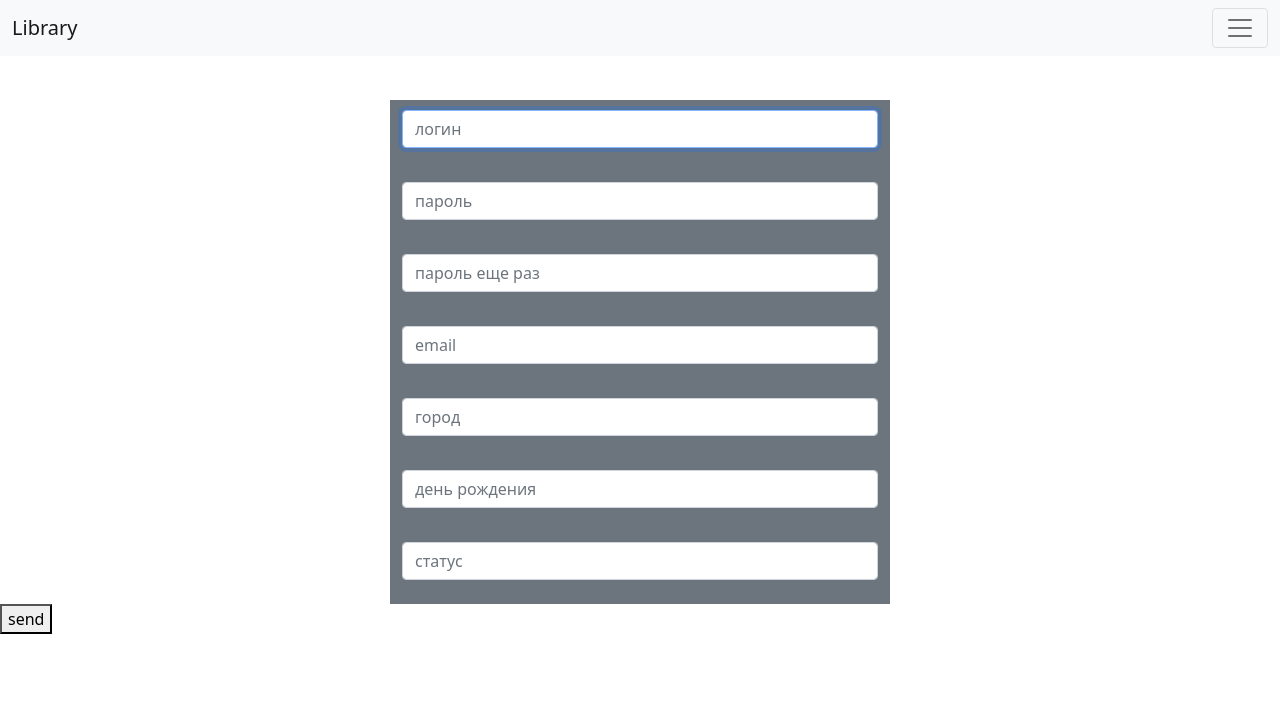
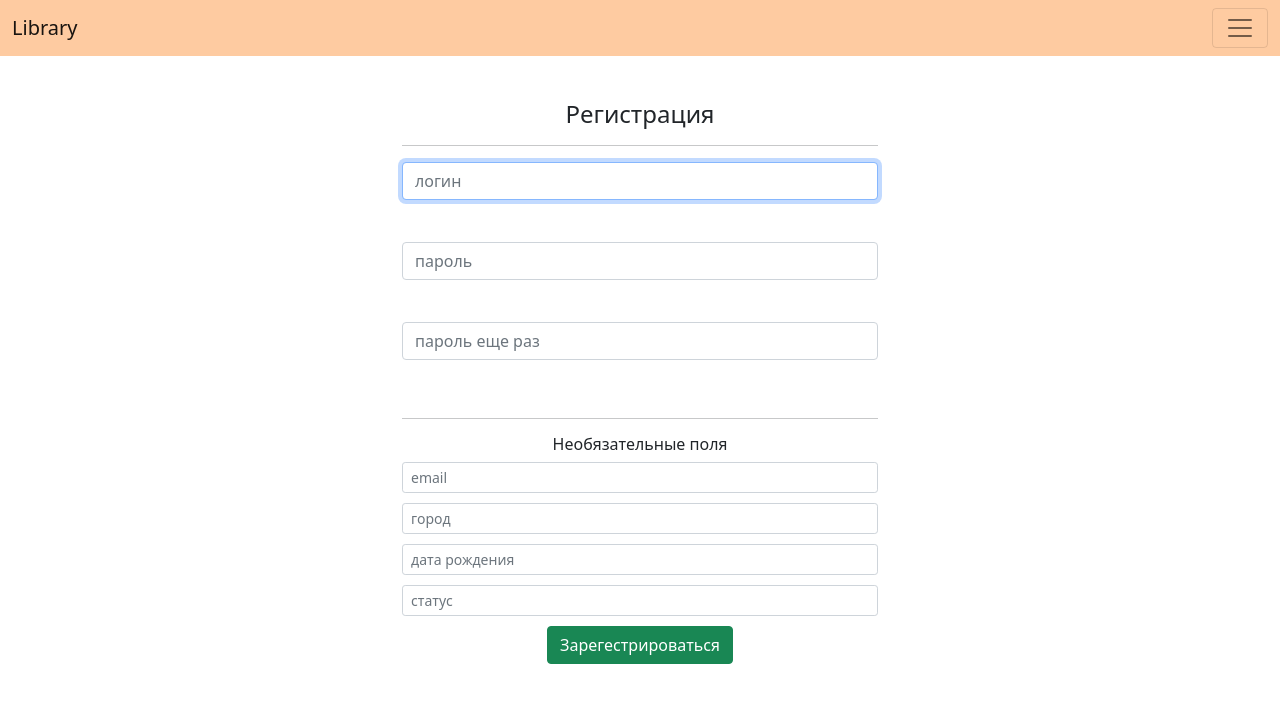
Before and after one commit to Barashov/library, a Django app: page /accounts/signup in a window 1280 px wide. Shown: the top 703 px of the page. Run offline with Django 3.2, Linux system fonts and the light colour scheme.

Commit message:
creating design

```diff
--- a/library/accounts/forms.py
+++ b/library/accounts/forms.py
@@ -1,3 +1,4 @@
+
 from django import forms
 from django.contrib.auth.forms import UserCreationForm, AuthenticationForm
 from .models import User
@@ -6,7 +7,7 @@ class CustomUserCreationForm(UserCreationForm):
     class Meta:
         fields = ('username', 'password1', 'password2', 'email', 'city', 'birthday', 'status')
         model = User
-    username = forms.CharField(widget=forms.TextInput(attrs={'class': 'form-control',
+    username = forms.CharField(widget=forms.TextInput(attrs={'class': 'form-control ',
                                                              'placeholder': 'логин'}))
     password1 = forms.CharField(widget=forms.PasswordInput(attrs={'class': 'form-control',
                                                              'placeholder': 'пароль'}))
@@ -14,16 +15,16 @@ class CustomUserCreationForm(UserCreationForm):
     password2 = forms.CharField(widget=forms.PasswordInput(attrs={'class': 'form-control',
                                                              'placeholder': 'пароль еще раз'}))
 
-    email = forms.EmailField(required=False, widget=forms.EmailInput(attrs={'class': 'form-control',
+    email = forms.EmailField(required=False, widget=forms.EmailInput(attrs={'class': 'form-control form-control-sm',
                                                              'placeholder': 'email'}))
 
-    city = forms.CharField(required=False, widget=forms.TextInput(attrs={'class': 'form-control',
+    city = forms.CharField(required=False, widget=forms.TextInput(attrs={'class': 'form-control form-control-sm',
                                                              'placeholder': 'город'}))
 
-    birthday = forms.DateField(required=False, widget=forms.DateInput(attrs={'class': 'form-control',
-                                                             'placeholder': 'день рождения'}))
+    birthday = forms.DateField(required=False, widget=forms.DateInput(attrs={'class': 'form-control form-control-sm',
+                                                             'placeholder': 'дата рождения'}))
 
-    status = forms.CharField(required=False, widget=forms.TextInput(attrs={'class': 'form-control',
+    status = forms.CharField(required=False, widget=forms.TextInput(attrs={'class': 'form-control form-control-sm',
                                                              'placeholder': 'статус'}))
     def __init__(self, *args, **kwargs):
         super().__init__(*args, **kwargs)
@@ -31,5 +32,7 @@ class CustomUserCreationForm(UserCreationForm):
 
 
 class CustomAuthenticationForm(AuthenticationForm, forms.Form):
-    username = forms.CharField()
-    password = forms.PasswordInput()
+    username = forms.CharField(widget=forms.TextInput(attrs={'class': 'form-control',
+                                                             'placeholder': 'логин'}))
+    password = forms.CharField(widget=forms.PasswordInput(attrs={'class': 'form-control',
+                                                                 'placeholder': 'пароль'}))
--- a/library/accounts/templates/signup.html
+++ b/library/accounts/templates/signup.html
@@ -1,20 +1,57 @@
 {% extends 'base.html' %}
+{% load static %}
+{% block head %}
+<style>
+.errorlist li {
+    list-style-type: none;
+}
+</style>
+{% endblock head %}
+
 
 {% block content %}
 <div style='margin-top: 100px;'  ></div>
 <form action="{% url 'signup' %}" method="post">
     {% csrf_token %}
-    <div class="container bg-secondary" style='max-width: 500px;'>
-        {% for field in form %}
+    <div class="container" style='max-width: 500px;'>
+
+        <h4 class="text-center">Регистрация</h4>
+        <hr>
+
+        <div style='height: 80px;'>
+            {{form.username}}
+            {{form.username.errors}}
+        </div>
+
+        <div style='height: 80px;'>
+            {{form.password1}}
+            {{form.password1.errors}}
+        </div>
+
+        <div style='height: 80px;'>
+            {{form.password2}}
+            {{form.password2.errors}}
+        </div>
+
+
+
+        <hr>
+        <h6 class="text-center">Необязательные поля</h6>
+        {{form.email}}
         <div style='height: 10px;'></div>
-        {{field}}
-        <br>
+        {{form.city}}
+        <div style='height: 10px;'></div>
+        {{form.birthday}}
+        <div style='height: 10px;'></div>
+        {{form.status}}
+        <div style='height: 10px;'></div>
+        <div class="text-center">
+        <button type="submit" class="btn btn-success">Зарегестрироваться</button>
+        </div>
 
-        {% endfor %}
+
     </div>
 
-    <button type="submit">send</button>
-    {{form.errors}}
 </form>
 
 {% endblock content %}
--- a/library/accounts/views.py
+++ b/library/accounts/views.py
@@ -1,14 +1,22 @@
-from django.shortcuts import render
+from django.shortcuts import redirect
 from django.urls import reverse_lazy
 from .models import User
 from django.views.generic import CreateView
 from .forms import CustomUserCreationForm, CustomAuthenticationForm
 from django.contrib.auth.views import LoginView
+from django.contrib.auth import login, authenticate
 class UserCreateView(CreateView):
     model = User
     template_name = "signup.html"
     form_class = CustomUserCreationForm
-    success_url = reverse_lazy('login')
+    success_url = reverse_lazy('home')
+    def form_valid(self, form):
+        form.save()
+        username = self.request.POST['username']
+        password = self.request.POST['password1']
+        user = authenticate(username=username, password=password)
+        login(self.request, user)
+        return redirect(self.success_url)
 class UserLoginView(LoginView):
     form_class = CustomAuthenticationForm
     template_name = 'login.html'
--- a/library/books/forms.py
+++ b/library/books/forms.py
@@ -9,6 +9,6 @@ class BookCreateForm(forms.ModelForm):
         fields = ('name', 'author', 'description', 'category', 'file', 'photo')
     name = forms.CharField()
     author = forms.CharField()
-    description = forms.Textarea()
+    description = forms.CharField(widget=forms.Textarea(), required=False)
     file = forms.FileField()
     photo = forms.ImageField()
--- a/library/books/models.py
+++ b/library/books/models.py
@@ -22,7 +22,7 @@ class Book(models.Model):
     file = models.FileField('файл книги', upload_to='file/')
     photo = models.ImageField('фотография', upload_to='photo/')
     description = models.TextField('описание', blank=True, null=True)
-    category = models.ForeignKey(Categories, on_delete=models.CASCADE)
+    category = models.ForeignKey(Categories, on_delete=models.CASCADE, blank=True, null=True)
     user = models.ForeignKey(User, on_delete=models.CASCADE)
     users = models.ManyToManyField(User, related_name='books')
     class Meta:
--- a/library/books/templates/base.html
+++ b/library/books/templates/base.html
@@ -12,7 +12,7 @@
     {% block head %}{% endblock head %}
 </head>
 <body>
-  <nav class="navbar navbar-light bg-light fixed-top">
+  <nav class="navbar navbar-light fixed-top" style='background-color: #fecba1'>
     <div class="container-fluid">
       <a class="navbar-brand" href="#">Library</a>
       <button class="navbar-toggler" type="button" data-bs-toggle="offcanvas" data-bs-target="#offcanvasNavbar" aria-controls="offcanvasNavbar">
@@ -45,18 +45,23 @@
               <a class="nav-link" href="{% url 'bookcreate' %}">добавить книгу</a>
             </li>
             <hr>
+
+            {% if user.is_authenticated %}
+            <li class="nav-item">
+              <a class="nav-link" href="#">профиль</a>
+            </li>
+            <li class="nav-item">
+              <a class="nav-link" href="{% url 'logout' %}">выйти</a>
+            </li>
+            {% else %}
             <li class="nav-item">
               <a class="nav-link" href="{% url 'signup' %}">регистрация</a>
             </li>
             <li class="nav-item">
               <a class="nav-link" href="{% url 'login' %}">войти</a>
             </li>
-            <li class="nav-item">
-              <a class="nav-link" href="#">профиль</a>
-            </li>
-            <li class="nav-item">
-              <a class="nav-link" href="{% url 'logout' %}">выйти</a>
-            </li>
+            {% endif %}
+
             <hr>
 
           <form class="d-flex">
```
Also changed, not shown: library/accounts/templates/login.html (+15 -2 lines), library/library/settings.py (+2 -12 lines), library/accounts/migrations/0001_initial.py, library/books/migrations/0001_initial.py.
